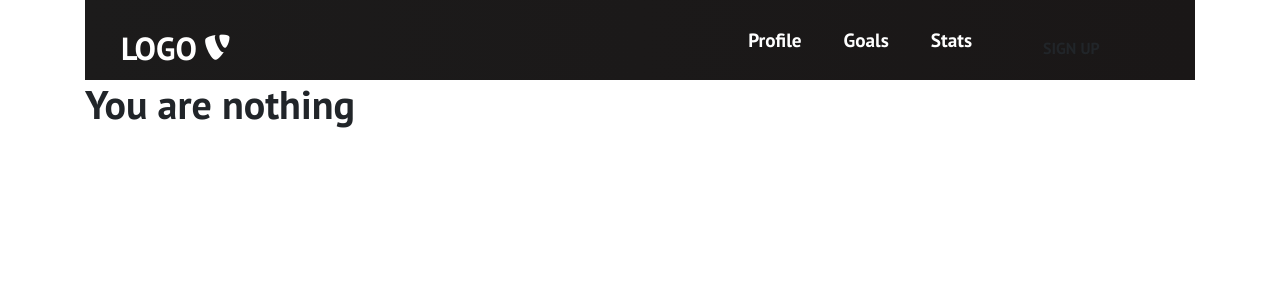
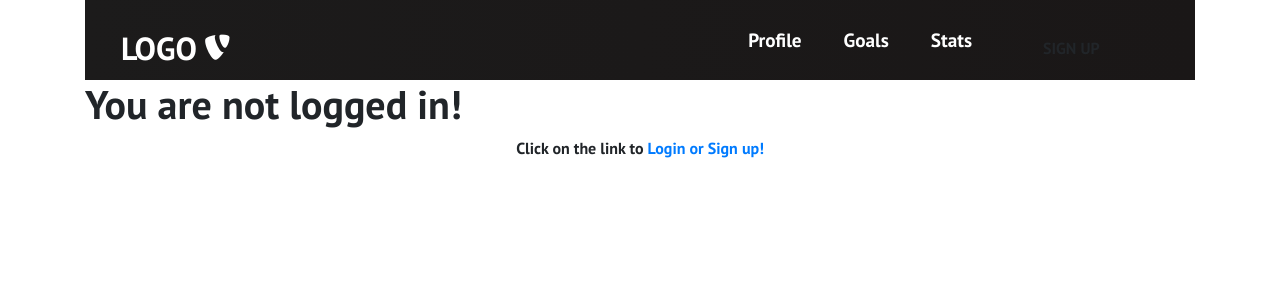
Before and after one commit to Lematthew/CMPE165FitnessTracker, a React (Create React App) app in the folder react-testground/: page /profile in a window 1280 px wide. Shown: the top 300 px of the page. Built offline with nearby package versions, Linux system fonts and the light colour scheme; no server answers.

Commit message:
Profile updates
Pushes stuff to firestore

```diff
--- a/react-testground/src/components/pages/Profile.js
+++ b/react-testground/src/components/pages/Profile.js
@@ -1,7 +1,9 @@
 import React, { useRef, useState } from "react"
 import "bootstrap/dist/css/bootstrap.css"
 import {useAuth} from '../../contexts/AuthContext'
-import { Form, Button, Card,  Row } from "react-bootstrap"
+import { Form, Button, Card,Row, Alert } from "react-bootstrap"
+import { Link } from "react-router-dom"
+
 
 //Profile in progress
 export default function Profile() {
@@ -17,9 +19,9 @@ export default function Profile() {
     const [error, setError] = useState("")
     const [loading, setLoading] = useState(false)
 
-
     async function handleSubmit(e) {
 
+      e.preventDefault()
         try {
           setError("")
           setLoading(true)
@@ -30,6 +32,7 @@ export default function Profile() {
             weight: weightRef.current.value,
             age:    ageRef.current.value
           })
+          setError("Profile Updated")
         } catch {
           setError("Profile faied to update")
         }
@@ -40,23 +43,18 @@ export default function Profile() {
 
     if(currentUser && currentUser.email){
 
-        /*
-     db.collection("Users").doc(currentUser.uid)
-        .onSnapshot((doc) => {
 
-        });
-
-        */
     return(
     <>
     <Card>
     <Card.Body>
       <h2 className="text-center mb-4">Edit Profile</h2>
+      {error && <Alert variant="success">{error}</Alert>}
       <Form onSubmit={handleSubmit}>
 
             <Form.Group as={Row} id="name">
                 <Form.Label>Name</Form.Label>
-                <Form.Control type="text" ref={nameRef}  />
+                <Form.Control type="text" ref={nameRef}/>
             </Form.Group>
 
             <Form.Group as={Row} id="sex">
@@ -74,7 +72,7 @@ export default function Profile() {
             </Form.Group>
 
             <Form.Group as={Row} id="weight">
-                <Form.Label>weight</Form.Label>
+                <Form.Label>Weight</Form.Label>
                 <Form.Control type="text" ref={weightRef}  />
             </Form.Group>
 
@@ -90,10 +88,16 @@ export default function Profile() {
     </Card.Body>
   </Card>
         </>
-
-
     )
     }
 
-    return(<h1>You are nothing</h1>)
+    return(
+    <>
+    <h1>You are not logged in!</h1>
+
+    <div className="w-100 text-center mt-2">
+        Click on the link to <Link to="/signup">Login or Sign up!</Link>
+    </div>
+    </>
+    )
 }
--- a/react-testground/src/contexts/AuthContext.js
+++ b/react-testground/src/contexts/AuthContext.js
@@ -19,7 +19,6 @@ export function AuthProvider({ children }) {
 
   function signup(email, password) {
     return auth.createUserWithEmailAndPassword(email, password)
-
 
   }
 
```
